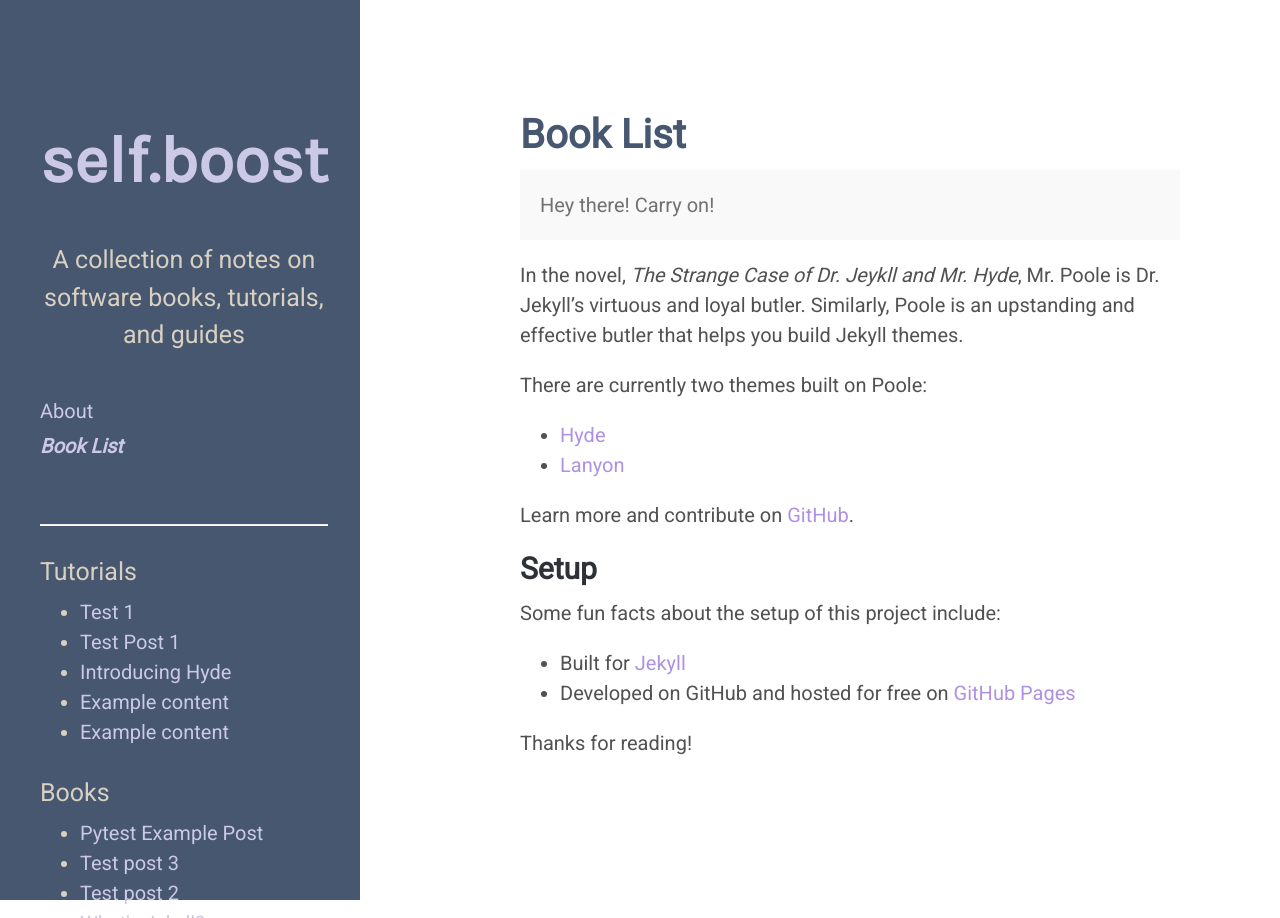
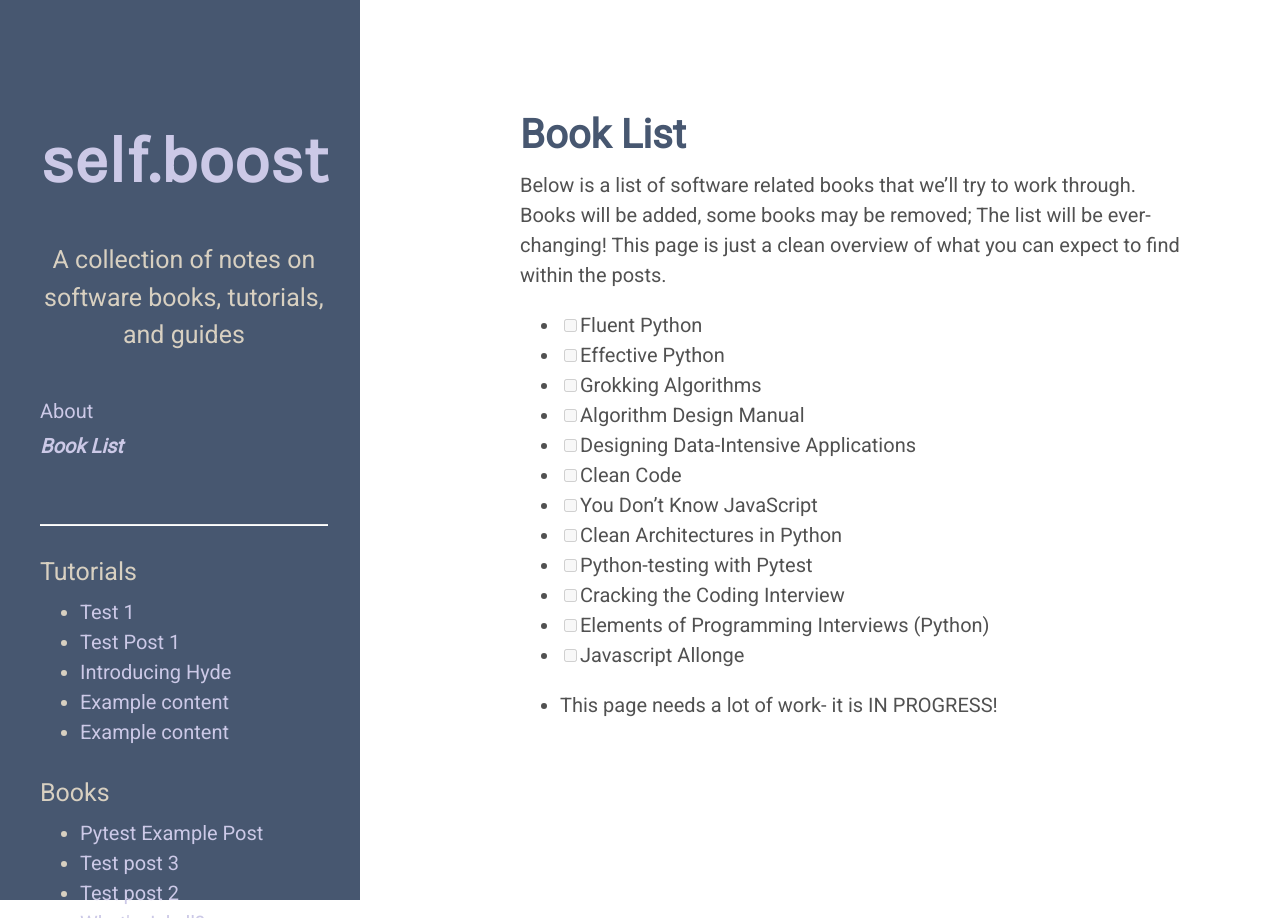
Before and after one commit to wilkinsb/wilkinsb.github.io, a Jekyll site: the page built from book_list.md, in a window 1280 px wide. Built offline with Jekyll 4.4.1, drawn with Linux system fonts in a browser that asks for light colours.

Commit message:
initial 'book list' page work

```diff
--- a/book_list.md
+++ b/book_list.md
@@ -3,24 +3,19 @@
 title: Book List
 ---
 
-<p class="message">
-  Hey there! Carry on!
-</p>
+Below is a list of software related books that we'll try to work through. Books will be added, some books may be removed; The list will be ever-changing! This page is just a clean overview of what you can expect to find within the posts.
 
-In the novel, *The Strange Case of Dr. Jeykll and Mr. Hyde*, Mr. Poole is Dr. Jekyll's virtuous and loyal butler. Similarly, Poole is an upstanding and effective butler that helps you build Jekyll themes.
+- [ ] Fluent Python
+- [ ] Effective Python
+- [ ] Grokking Algorithms
+- [ ] Algorithm Design Manual
+- [ ] Designing Data-Intensive Applications
+- [ ] Clean Code
+- [ ] You Don't Know JavaScript
+- [ ] Clean Architectures in Python
+- [ ] Python-testing with Pytest
+- [ ] Cracking the Coding Interview
+- [ ] Elements of Programming Interviews (Python)
+- [ ] Javascript Allonge
 
-There are currently two themes built on Poole:
-
-* [Hyde](http://hyde.getpoole.com)
-* [Lanyon](http://lanyon.getpoole.com)
-
-Learn more and contribute on [GitHub](https://github.com/poole).
-
-## Setup
-
-Some fun facts about the setup of this project include:
-
-* Built for [Jekyll](http://jekyllrb.com)
-* Developed on GitHub and hosted for free on [GitHub Pages](https://pages.github.com)
-
-Thanks for reading!
+* This page needs a lot of work- it is IN PROGRESS!
```
